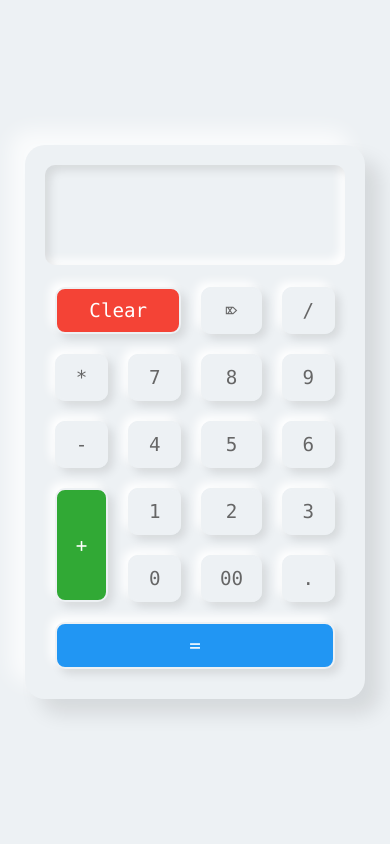
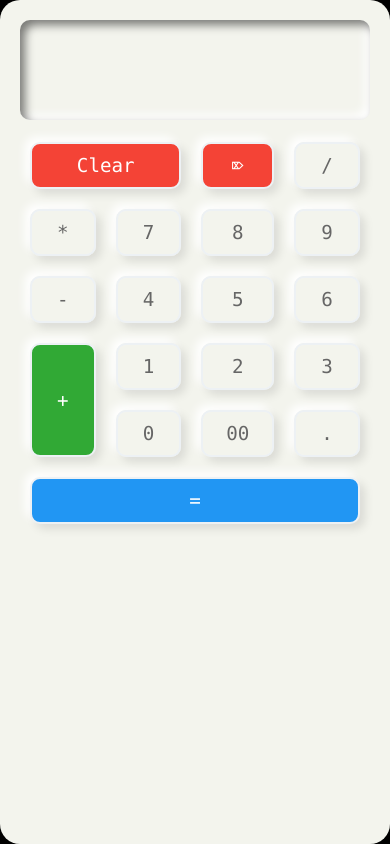
Before and after one commit to Rodluisfelipe/Calculadora-Basica, a plain HTML site: page index.html in a window 390 px wide. Drawn offline with Linux system fonts and the light colour scheme.

Commit message:
responsive

```diff
--- a/main.js
+++ b/main.js
@@ -20,4 +20,3 @@ for (let i = 0; i < btn.length; i++) {
         }
 }})
 }
-value.innerHTML= value.innerHTML.slice(0, -1);
--- a/style.css
+++ b/style.css
@@ -10,14 +10,21 @@ body{
     justify-content: center;
     align-items: center;
     min-height: 100vh;
-    background: #edf1f4;
+    background: #000000;
 }
+@media screen and (max-width: 700px){
+
+
+
+
 .calculator{
-    position: relative;
-    width: 340px;
+    background: #f3f4ed;
+    position: absolute;
+    width: 100%;
+    height: 100%;
     padding: 20px;
     border-radius: 20px;
-    box-shadow: 15px 15px 20px rgba(0, 0, 0, 0.1), -15px -15px 20px #fffb;
+    box-shadow: 15px 15px 20px rgba(0, 0, 0, 0.), -15px -15px 20px #fffb;
 }
 .calculator .buttons{
     position: relative;
@@ -33,7 +40,7 @@ body{
     color: #5166d5;
     height: 100px;
     line-height: 100px;
-    box-shadow: inset 5px 5px 10px rgba(0, 0, 0, 0.1), inset -5px -5px 10px #fff;
+    box-shadow: inset 5px 5px 10px rgba(0, 0, 0, 0.5), inset -5px -5px 10px #fff;
     border-radius: 10px;
     margin-bottom: 12px;
     padding: 0 20px;
@@ -67,6 +74,11 @@ body{
     color: #fff;
     border: 2px solid #edf1f4;
 }
+.calculator .buttons span#delete-one{
+    background: #f44336;
+    color: #fff;
+    border: 2px solid #edf1f4;
+}
 .calculator .buttons span#plus{
     grid-row: span 2;
     background: #31a935;
@@ -81,7 +93,9 @@ body{
 }
 .calculator .buttons span#clear:active,
 .calculator .buttons span#plus:active,
-.calculator .buttons span#equal:active
+.calculator .buttons span#equal:active,
+.calculator .buttons span#delete-one:active
 {
     box-shadow: 5px 5px 10px rgba(0, 0, 0, 0.1), -5px -5px 10px #fff , inset 5px 5px 10px rgba(0, 0, 0, 0.1), inset -5px -5px 10px #fff;
 }
+}
```
